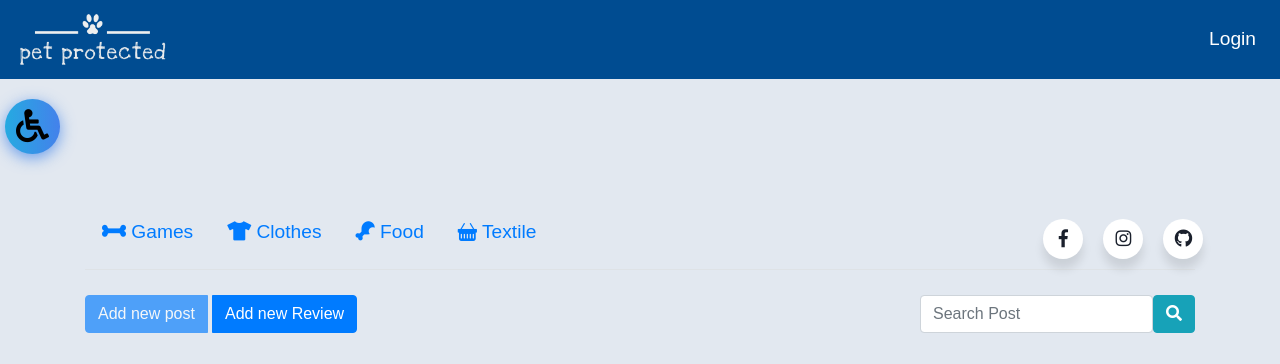
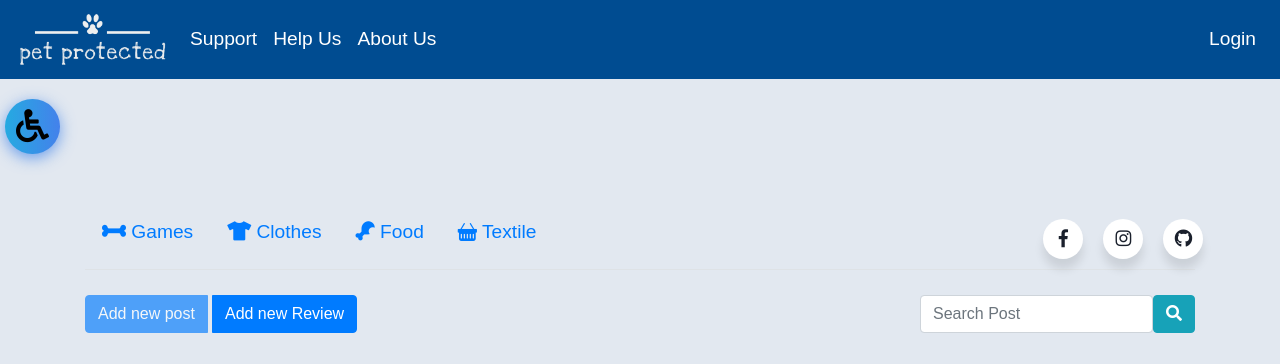
Before and after one commit to EladAM52/Pet_Protected, a Django app: page / in a window 1280 px wide. Shown: the top 364 px of the page. Run offline with Django 4.2, Linux system fonts and the light colour scheme; data comes from the database, SQL or seed files in the repository; some libraries are stand-ins or nearby versions.

Commit message:
add about us & help us & support links

```diff
--- a/server/templates/navbar.html
+++ b/server/templates/navbar.html
@@ -10,6 +10,9 @@
     <div class="collapse navbar-collapse" id="navbarSupportedContent">
         <ul class="navbar-nav mr-auto" >
             <a ng-if="isSuperuser" class="nav-link" href="/management">Management</a>
+            <a class="nav-link" data-toggle="modal" href="/" data-target="#myLargeModal">Support</a>
+            <a class="nav-link" data-toggle="modal" href="/" data-target="#myLarge2Modal">Help Us</a>
+            <a class="nav-link" href="/about_us">About Us</a>
         </ul>
         <ul class="navbar-nav">
             <li class="nav-item" ng-if="isAuthenticated">
```
